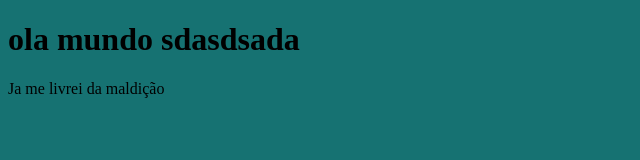
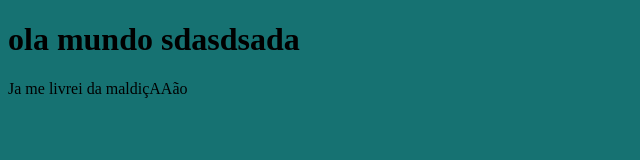
Before and after one commit to italo-mauricio/HTML.CSS, a plain HTML site: page Aulas-Guanabara/ex001.html in a window 1280 px wide. Shown: the full height of the page, 0-640 px from the left. Drawn offline with Linux system fonts and the light colour scheme.

Commit message:
adicionando a 1 aula

```diff
--- a/Aulas-Guanabara/ex001.html
+++ b/Aulas-Guanabara/ex001.html
@@ -13,6 +13,6 @@
 </head>
 <body>
     <h1>ola mundo sdasdsada</h1>
-    <p>Ja me livrei da maldição</p>
+    <p>Ja me livrei da maldiçAAão</p>
 </body>
 </html>
```
